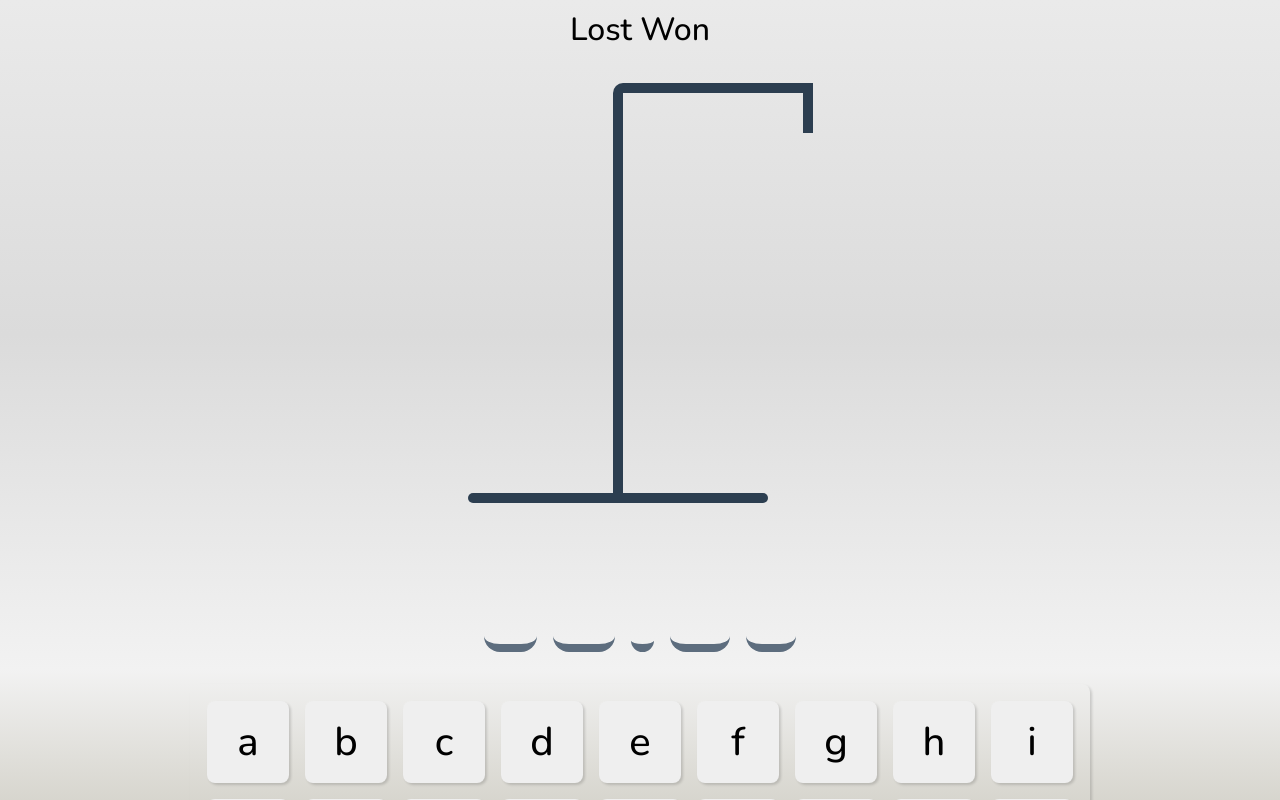
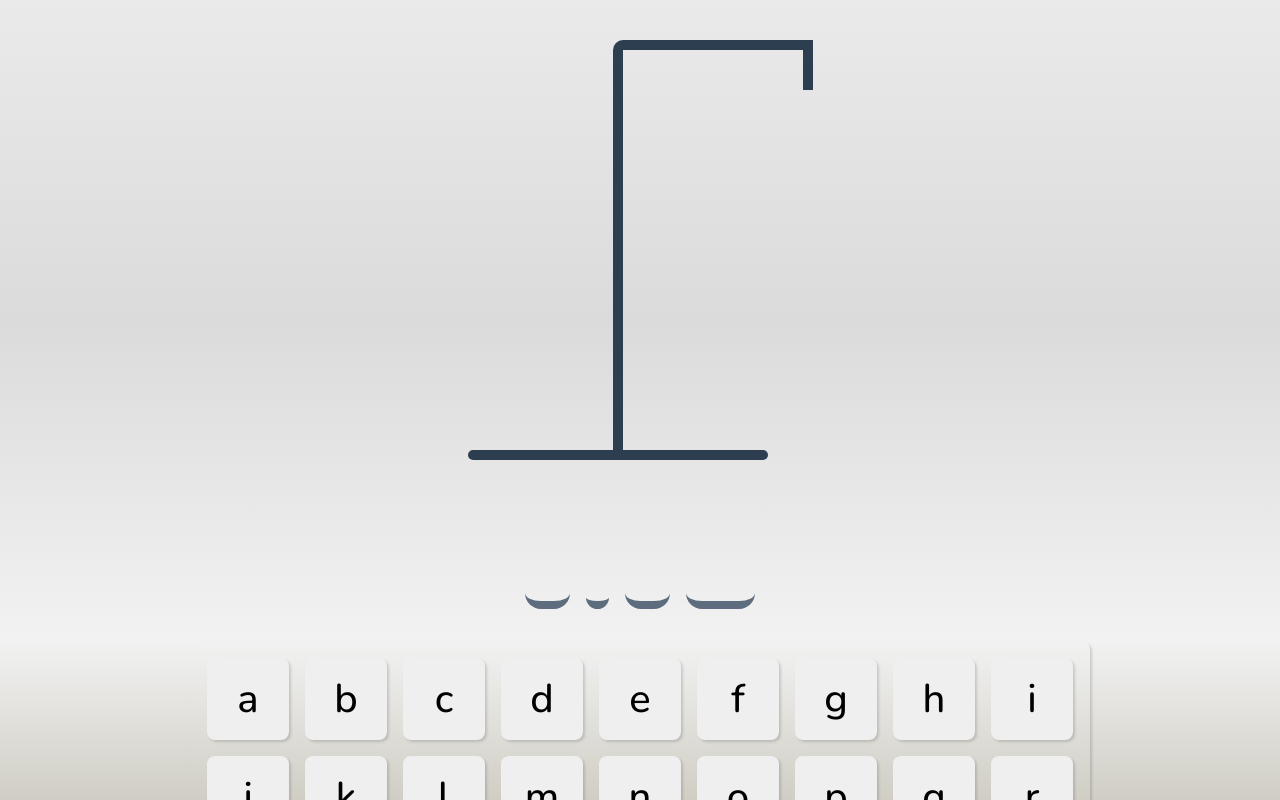
Before and after one commit to karmeensec/hangman-typescript-react, a React (Vite) app: page / in a window 1280 px wide. Shown: the top 800 px of the page. Built offline with nearby package versions, Linux system fonts and the light colour scheme.

Commit message:
Winner and Loser logic added

```diff
--- a/src/App.tsx
+++ b/src/App.tsx
@@ -1,4 +1,4 @@
-import { useCallback, useEffect, useState } from "react"
+import { KeyboardEvent, useCallback, useEffect, useState } from "react"
 import words from './comWordList.json'
 
 import { HangmanPicture } from "./HangmanPicture";
@@ -6,24 +6,32 @@ import { HangmanWord } from "./HangmanWord";
 import { Keyboard } from "./Keyboard";
 
 
+const getWord = function() {
+
+  return words[Math.floor(Math.random() * words.length)]; // random guess
+
+}
+
+
 function App() {
 
-  const [guessWord, setGuessWord] = useState( ()=> {
-    return words[Math.floor(Math.random() * words.length)]; // random guess
-  } );
+  const [guessWord, setGuessWord] = useState( getWord);
 
   const [guessedLetters, setGuessedLetter] = useState<string[]>([]);
 
   const incorrectLetter = guessedLetters.filter(letter => !guessWord.includes(letter)) // not in the word list
 
+  const loser = incorrectLetter.length >= 6; // 6 body parts
+  const winner = guessWord.split('').every( letter => guessedLetters.includes(letter) );
+
 
   const addGuessedLetter = useCallback(( letter: string ) => {
 
-      if (guessedLetters.includes(letter)) return;
+      if (guessedLetters.includes(letter) || winner || loser) return;
 
       setGuessedLetter(currentLetters => [...currentLetters, letter]);
 
-  }, [guessedLetters]);
+  }, [guessedLetters, winner, loser]);
 
 
 
@@ -52,18 +60,43 @@ function App() {
 
 
 
-  // Game TSX
+
+  useEffect( ()=> {
+
+    const handler = (e: KeyboardEvent) => {  // or (e: any)
+
+      const key = e.key;
+
+      if (key !== "Enter") return;
+
+      e.preventDefault();
+      setGuessedLetter([]);  // clear the guess list
+      setGuessWord(getWord());
+
+    }
+
+    document.addEventListener('keypress', handler);
+
+    return () => {
+      document.removeEventListener('keypress', handler);
+    }
+
+  }, [guessedLetters] );
+
+
+  // Game JSX
 
   return <div style={{ maxWidth: '900px', display: 'flex', flexDirection: 'column', gap: '2rem', margin: '0 auto', alignItems: 'center' }}>
 
-    <div style={{fontSize: '2rem', textAlign: 'center', fontFamily: 'Nunito'}}>Lost Won</div>
+    <div style={{fontSize: '2rem', textAlign: 'center', fontFamily: 'Nunito', fontWeight: '500'}}> {winner && 'You Won 🥳'} {loser && 'You Lost 😥 - Try Again!'} </div>
 
     <HangmanPicture numberOfGuess = {incorrectLetter.length} />
-    <HangmanWord guessedLetters = {guessedLetters} guessWord = {guessWord} />
+    <HangmanWord guessedLetters = {guessedLetters} guessWord = {guessWord} revealWord = {loser} />
 
     <div style={{alignSelf: 'stretch'}}>
 
       <Keyboard
+        disabled = {winner || loser}
         activeLetter = {guessedLetters.filter(letter => guessWord.includes(letter))}
         inactiveLetter = {incorrectLetter}
         addGuessedLetter = {addGuessedLetter}
--- a/src/HangmanWord.tsx
+++ b/src/HangmanWord.tsx
@@ -1,9 +1,10 @@
 type HangmanWordProps = {
     guessedLetters : string[],
-    guessWord: string
+    guessWord: string,
+    revealWord?: boolean //optional
 }
 
-export function HangmanWord( {guessedLetters, guessWord} : HangmanWordProps ) {
+export function HangmanWord( {guessedLetters, guessWord, revealWord = false} : HangmanWordProps ) {
 
 
 
@@ -12,7 +13,7 @@ export function HangmanWord( {guessedLetters, guessWord} : HangmanWordProps ) {
         {guessWord.split('').map((letter, i) => (
             <span style={{ borderBottom: '.5rem solid #5D6D7E', borderRadius: '1rem' }} key={i}>
 
-                <span style={{ visibility: guessedLetters.includes(letter) ? 'visible' : 'hidden' }}>{letter}</span>
+                <span style={{ visibility: guessedLetters.includes(letter) || revealWord ? 'visible' : 'hidden', color: !guessedLetters.includes(letter) && revealWord ? '#B7B75B' : 'black' }}>{letter}</span>
 
             </span>
         ))}
--- a/src/Keyboard.tsx
+++ b/src/Keyboard.tsx
@@ -33,10 +33,11 @@ const KEYS = [
     activeLetter: string[],
     inactiveLetter: string[],
     addGuessedLetter: (letter: string) => void,
+    disabled: boolean
   }
 
 
-export function Keyboard({ activeLetter, inactiveLetter, addGuessedLetter } : KeyboardProps) {
+export function Keyboard({ activeLetter, inactiveLetter, addGuessedLetter, disabled = false } : KeyboardProps) {
 
     return <div style={{ display: 'grid', gridTemplateColumns: 'repeat(auto-fit, minmax(80px, 1fr))', gap: '1rem', padding: '1rem', border: '.1rem solid transparent', borderRadius: '.5rem', boxShadow: 'rgba(0, 0, 0, 0.15) 1.95px 1.95px 2.6px' }}>
 
@@ -45,7 +46,7 @@ export function Keyboard({ activeLetter, inactiveLetter, addGuessedLetter } : Ke
              const isInactive = inactiveLetter.includes(key);
 
             return (
-                <button onClick={ ()=> addGuessedLetter(key)  } className={ ` ${keyStyles.btn} ${isActive ? keyStyles.active : ''} ${isInactive ? keyStyles.inactive : ''} `} disabled = {isActive || isInactive} key={key}>{key}</button>
+                <button onClick={ ()=> addGuessedLetter(key)  } className={ ` ${keyStyles.btn} ${isActive ? keyStyles.active : ''} ${isInactive ? keyStyles.inactive : ''} `} disabled = {isActive || isInactive || disabled} key={key}>{key}</button>
             )
 
         })}
```
